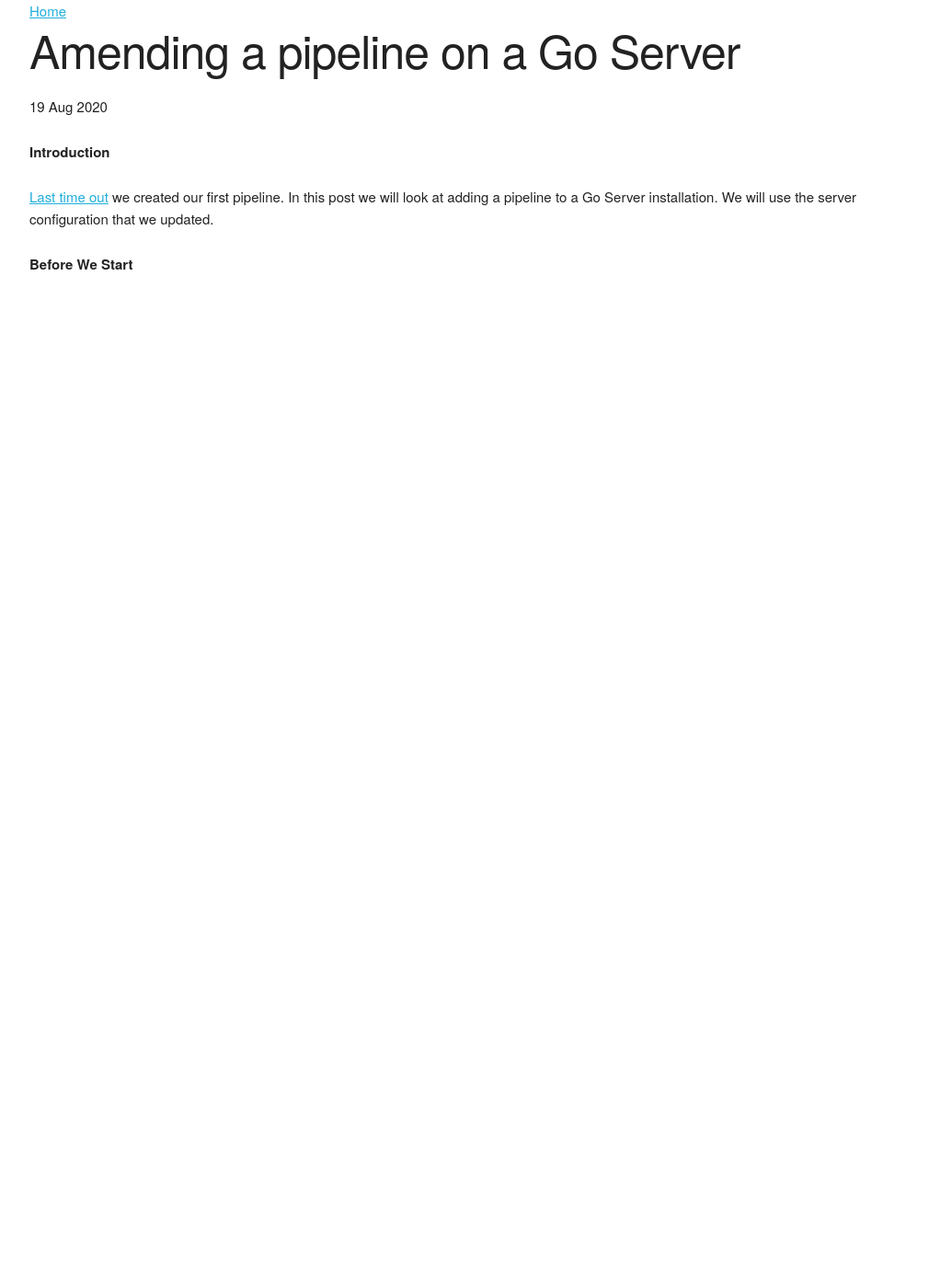
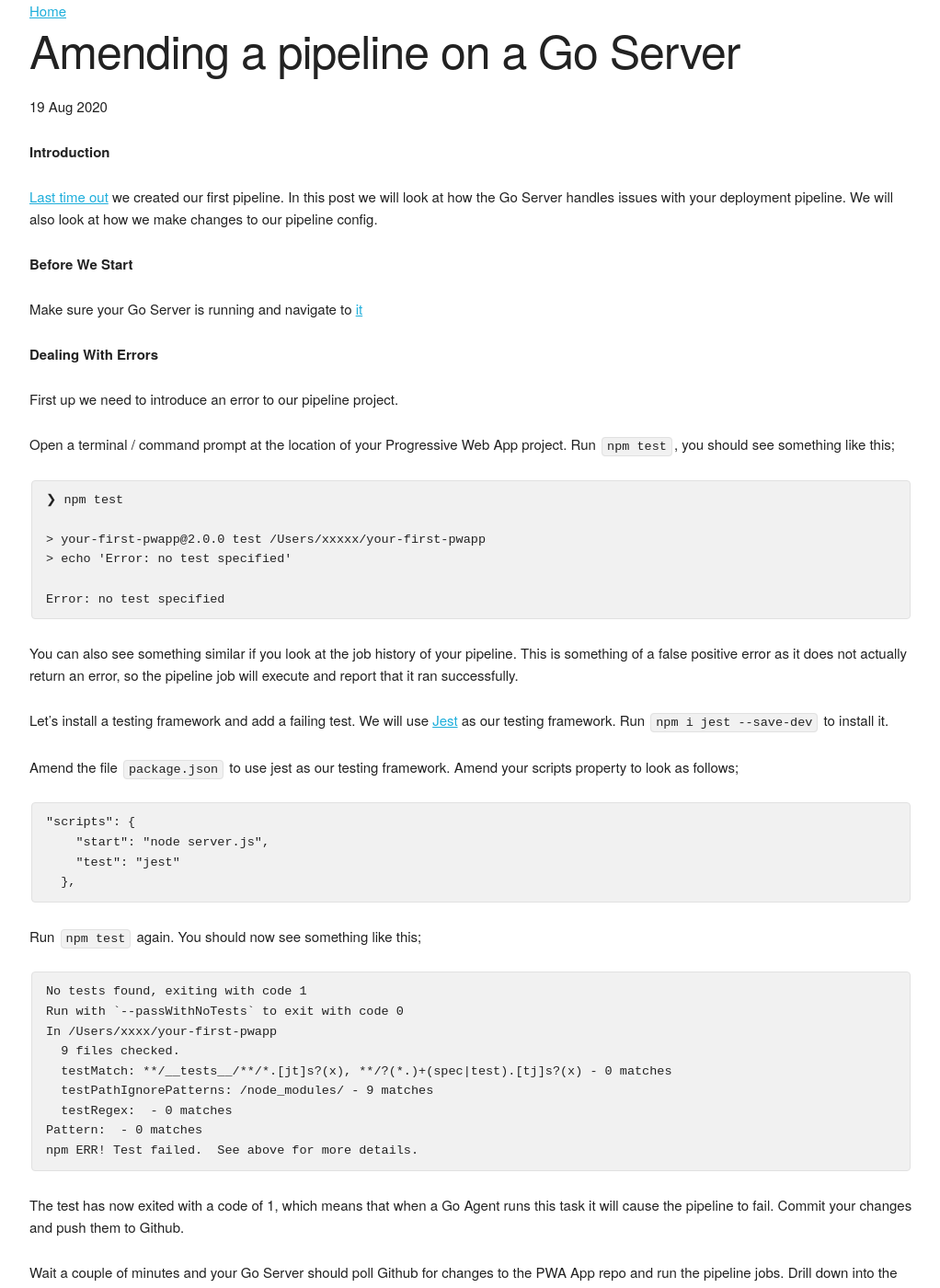
Before and after one commit to sharpred/sharpred.github.io, a Jekyll site: the page built from _posts/2020-08-19-amending a pipeline.md, in a window 1280 px wide and 1400 px high. Shown: the whole window at 92% size, without its empty margins (128-1150 px from the left). Built offline with Jekyll 4.4.1, drawn with Linux system fonts in a browser that asks for light colours; comment, search, counter and statistics services are not loaded; some of the changed text lies outside the part shown.

Commit message:
interim checkin amending a pipeline

````diff
--- a/_posts/2020-08-19-amending a pipeline.md
+++ b/_posts/2020-08-19-amending a pipeline.md
@@ -8,6 +8,81 @@ date: 2020-08-19
 
 **Introduction**
 
-[Last time out](/2020/07/09/adding-a-pipeline.html) we created our first pipeline.  In this post we will look at adding a pipeline to a Go Server installation.  We will use the server configuration that we updated.
+[Last time out](/2020/07/09/adding-a-pipeline.html) we created our first pipeline.  In this post we will look at how the Go Server handles issues with your deployment pipeline.  We will also look at how we make changes to our pipeline config.
 
 **Before We Start**
+
+Make sure your Go Server is running and navigate to [it](http://localhost:8153/go)
+
+**Dealing With Errors**
+
+First up we need to introduce an error to our pipeline project.
+
+Open a terminal / command prompt at the location of your Progressive Web App project. Run `npm test`, you should see something like this;
+
+```
+❯ npm test
+
+> your-first-pwapp@2.0.0 test /Users/xxxxx/your-first-pwapp
+> echo 'Error: no test specified'
+
+Error: no test specified
+```
+
+You can also see something similar if you look at the job history of your pipeline.  This is something of a false positive error as it does not actually return an error, so the pipeline job will execute and report that it ran successfully.
+
+Let's install a testing framework and add a failing test. We will use [Jest](https://jestjs.io/)
+ as our testing framework.  Run `npm i jest --save-dev` to install it.
+
+Amend the file `package.json` to use jest as our testing framework. Amend your scripts property to look as follows;
+
+```
+"scripts": {
+    "start": "node server.js",
+    "test": "jest"
+  },
+```
+
+Run `npm test` again.  You should now see something like this;
+
+```
+No tests found, exiting with code 1
+Run with `--passWithNoTests` to exit with code 0
+In /Users/xxxx/your-first-pwapp
+  9 files checked.
+  testMatch: **/__tests__/**/*.[jt]s?(x), **/?(*.)+(spec|test).[tj]s?(x) - 0 matches
+  testPathIgnorePatterns: /node_modules/ - 9 matches
+  testRegex:  - 0 matches
+Pattern:  - 0 matches
+npm ERR! Test failed.  See above for more details.
+```
+
+The test has now exited with a code of 1, which means that when a Go Agent runs this task it will cause the pipeline to fail.  Commit your changes and push them to Github.
+
+Wait a couple of minutes and your Go Server should poll Github for changes to the PWA App repo and run the pipeline jobs.  Drill down into the job history and you should see something like this;
+
+![this screenshot](/images/gocdserver009.png)
+
+The agent could not find the jest executable, so we need to amend our pipeline to add the installation task.
+
+On the Go Server, click on the settings wheel next to your pipeline definition. Click on the Stages tab and then click on "add new stage"
+
+Add a new stage called "install" and a job called "npm_install"
+
+Ensure your custom commands look like the following screenshot;
+
+![this screenshot](/images/gocdserver010.png)
+
+Return to the home page of the Go Server and kick off the pwa_app pipeline manually (click the start button)
+
+We now need to go back to the Your PWA repo and write a passing test.
+
+Create a folder called `__tests__` and add a file called test1.js.  Add the following code;
+
+```
+it('This should pass', () => {
+    expect(true).toBe(true)
+})
+```
+
+Commit your changes and push them to Github.
````
Also changed, not shown: images/gocdserver009.png (added), images/gocdserver010.png (added).
